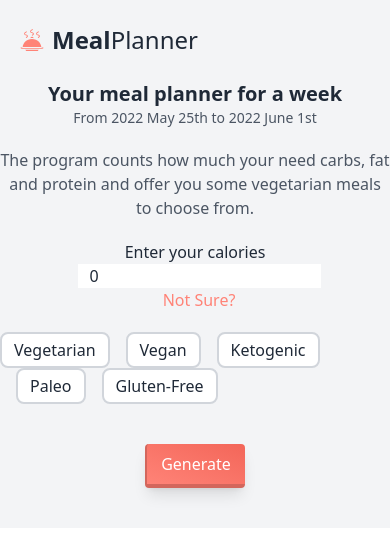
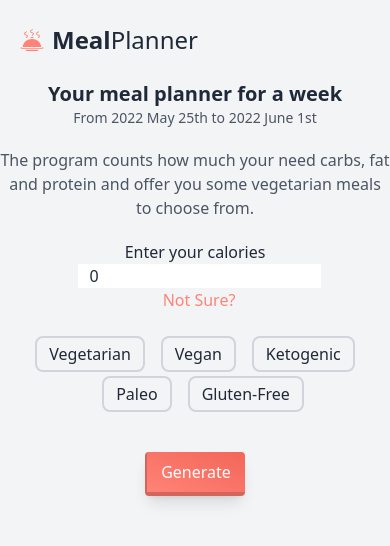
Before and after one commit to eglereact/Meal-Planner, a React (Create React App) app: page / in a window 390 px wide. Shown: the top 546 px of the page. Built offline with nearby package versions, Linux system fonts and the light colour scheme.

Commit message:
fix style

```diff
--- a/src/App.js
+++ b/src/App.js
@@ -1,10 +1,9 @@
-import Bmr from "./components/Bmr";
 import Input from "./components/Input";
 import Nav from "./components/Nav";
 
 function App() {
   return (
-    <div className="bg-gray-100 ">
+    <div>
       <Nav />
       <Input />
     </div>
--- a/src/components/Input.js
+++ b/src/components/Input.js
@@ -2,6 +2,7 @@ import { useEffect, useState } from "react";
 import Modal from "./Modal";
 import MealList from "./MealList";
 import dateFormat from "dateformat";
+import { dietTypes } from "./../data.js";
 
 function Input() {
   const [openModal, setOpenModal] = useState(false);
@@ -80,6 +81,8 @@ function Input() {
     mealDataF,
     mealDataSa,
     mealDataSu,
+    calories,
+    diet,
   ]);
 
   const getMealData = () => {
@@ -110,11 +113,11 @@ function Input() {
   }
 
   return (
-    <div className="max-w-6xl mx-auto flex flex-col justify-center items-center">
-      <h1 className="text-xl lg:text-3xl font-bold text-gray-800 ">
+    <div className="max-w-6xl mx-auto flex flex-col justify-center items-center ">
+      <h1 className="text-xl lg:text-3xl font-bold text-gray-800 text-center">
         Your meal planner for a week
       </h1>
-      <h3 className="text-sm text-gray-600">
+      <h3 className="text-sm text-gray-600 text-center">
         From {dateFormat(now, "yyyy mmmm dS")} to{" "}
         {dateFormat(addDays(now, 7), "yyyy mmmm dS")}
       </h3>
@@ -143,14 +146,14 @@ function Input() {
         </button>
       </div>
       {/* Type of diet */}
-      <div className="space-x-4 mt-5">
+      <div className="space-x-4 mt-5 flex flex-wrap items-center justify-center">
         {dietTypes.map((type) => (
           <button
             key={type.id}
             onClick={() => setDiet(type.type)}
             className={`${
               diet === type.type && "bg-[#FF8377] font-bold text-white"
-            }  capitalize text-gray-800 border-2 px-3 py-1 bg-white rounded-lg border-gray-300`}
+            }  capitalize text-gray-800 border-2 px-3 py-1 hover:bg-white hover:text-gray-800 rounded-lg mt-1 border-gray-300`}
           >
             {type.type}
           </button>
@@ -184,11 +187,3 @@ function Input() {
 }
 
 export default Input;
-
-const dietTypes = [
-  { id: 1, type: "vegetarian" },
-  { id: 2, type: "vegan" },
-  { id: 3, type: "ketogenic" },
-  { id: 4, type: "paleo" },
-  { id: 5, type: "gluten-free" },
-];
--- a/src/components/Meal.js
+++ b/src/components/Meal.js
@@ -5,10 +5,9 @@ import { GiMeal } from "react-icons/gi";
 function Meal({ meal }) {
   const { title, sourceUrl, servings, readyInMinutes, imageType, id } = meal;
   const [imageUrl, setImageUrl] = useState("");
-  const [types, setTypes] = useState([]);
-  const [ingridients, setIngridients] = useState([]);
+  // const [types, setTypes] = useState([]);
+  // const [ingridients, setIngridients] = useState([]);
 
-  // Request limit 150 per day
   useEffect(() => {
     fetch(`https://spoonacular.com/recipeImages/${id}-556x370.${imageType}`)
       .then((data) => {
@@ -17,8 +16,9 @@ function Meal({ meal }) {
       .catch((error) => {
         console.log(error);
       });
-  }, [id]);
+  }, [id, imageType]);
 
+  // Request limit 150 per day.
   // useEffect(() => {
   //   fetch(
   //     `https://api.spoonacular.com/recipes/${id}/information?apiKey=${process.env.REACT_APP_SPOONACULAR_API_KEY}&includeNutrition=false`
@@ -35,7 +35,7 @@ function Meal({ meal }) {
   // }, [id]);
 
   return (
-    <div className="w-full bg-white rounded-lg shadow-md">
+    <div className="w-full bg-white rounded-lg shadow-md mt-2">
       <h1 className="text-center text-xl text-gray-600 py-2 h-20  font-bold">
         {title}
       </h1>
@@ -47,17 +47,17 @@ function Meal({ meal }) {
         <p>
           Ready in: <span className="font-bold">{readyInMinutes}</span> min
         </p>
-        {/*
-        <div className="flex space-x-1 flex-wrap capitalize text-gray-800">
+
+        {/* <div className="flex space-x-1 flex-wrap capitalize text-gray-800">
           <span className="mr-2"> Dish Type:</span>
           {types.map((type, index) => (
             <p className="font-medium" key={index}>
               {type} <span className="text-[#FF8377] font-bold">|</span>
             </p>
           ))}
-        </div> */}
+        </div>
 
-        {/* <div className="flex space-x-1 flex-wrap capitalize text-gray-800">
+        <div className="flex space-x-1 flex-wrap capitalize text-gray-800">
           <span className="mr-2">Ingridients:</span>
           {ingridients.map((ing, index) => (
             <p className="font-medium" key={index}>
--- a/src/components/MealList.js
+++ b/src/components/MealList.js
@@ -33,7 +33,7 @@ function MealList({ mealData, day }) {
           </h1>
         </div>
       </section>
-      <section className="flex flex-col sm:flex-row space-x-3 my-5">
+      <section className="flex flex-col sm:flex-row sm:space-x-3 my-5 mx-1">
         {mealData.meals.map((meal) => (
           <Meal key={meal.id} meal={meal} />
         ))}
--- /dev/null
+++ b/src/data.js
@@ -0,0 +1,7 @@
+export const dietTypes = [
+  { id: 1, type: "vegetarian" },
+  { id: 2, type: "vegan" },
+  { id: 3, type: "ketogenic" },
+  { id: 4, type: "paleo" },
+  { id: 5, type: "gluten-free" },
+];
--- a/src/index.css
+++ b/src/index.css
@@ -3,6 +3,10 @@
 @tailwind utilities;
 
 @layer components {
+  body {
+    @apply bg-gray-100;
+  }
+
   .label {
     @apply text-lg font-medium text-gray-800 w-1/2;
   }
```
